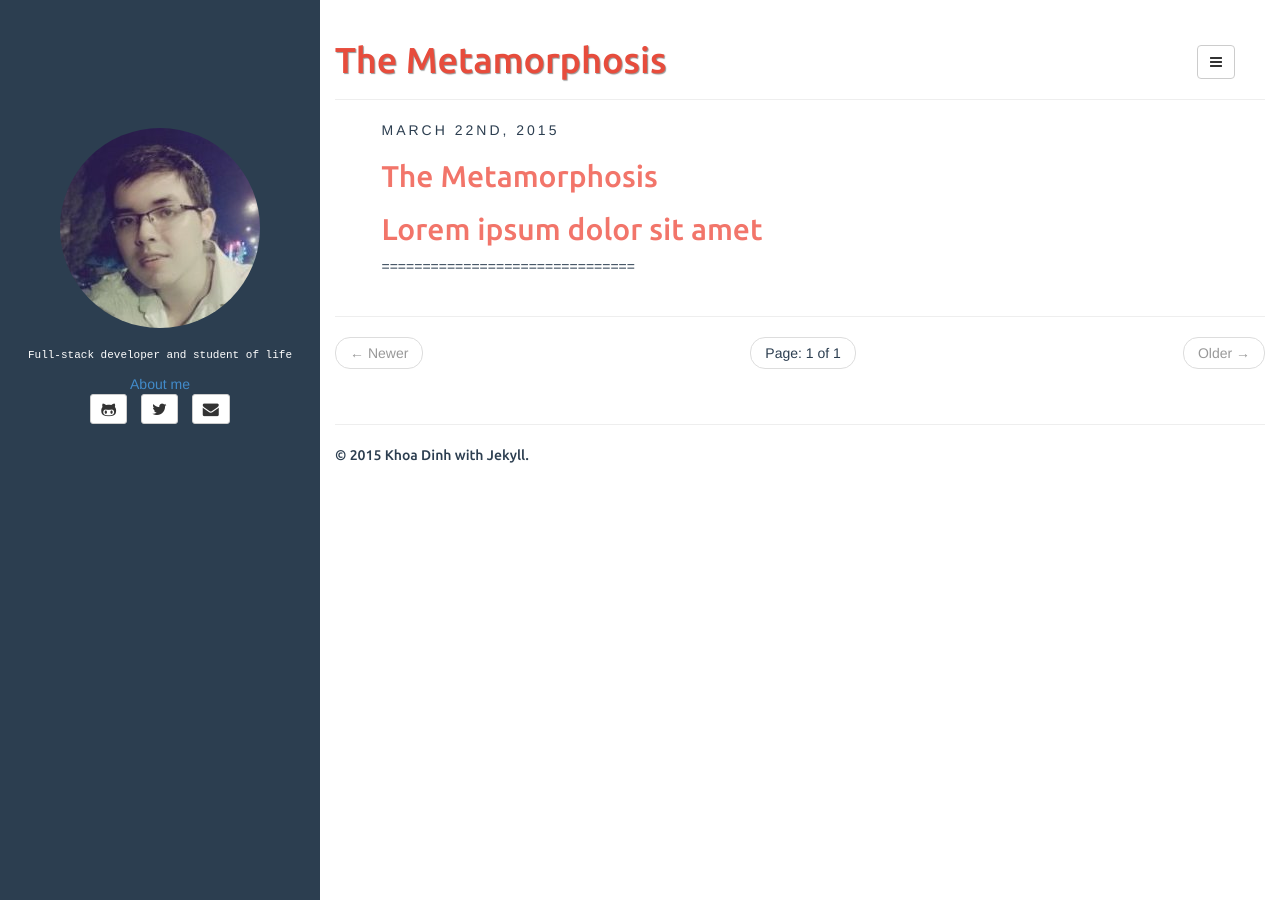
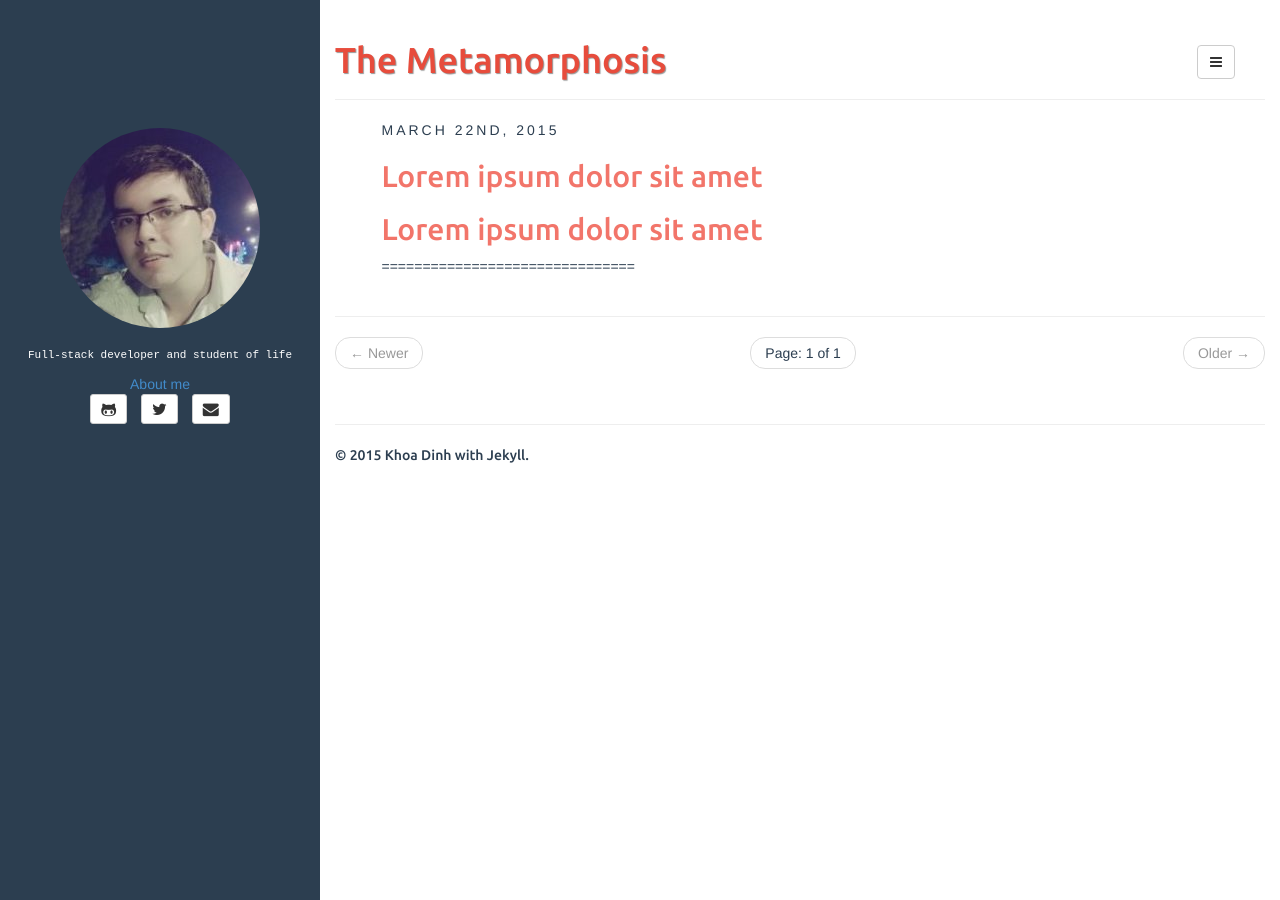
Before and after one commit to KhoaDinh/khoadinh.github.io, a Jekyll site: the page built from index.html, in a window 1280 px wide. Built offline with Jekyll 4.4.1, drawn with Linux system fonts in a browser that asks for light colours; the list of posts is cut into pages by our own code; comment, search, counter and statistics services are not loaded.

Commit message:
Add front-matter header to sample post

```diff
--- a/_posts/2015-03-22-lorem-ipsum.md
+++ b/_posts/2015-03-22-lorem-ipsum.md
@@ -1,3 +1,8 @@
+---
+layout: post
+title: Lorem ipsum dolor sit amet
+---
+
 ## Lorem ipsum dolor sit amet
 ===============================
 
```
